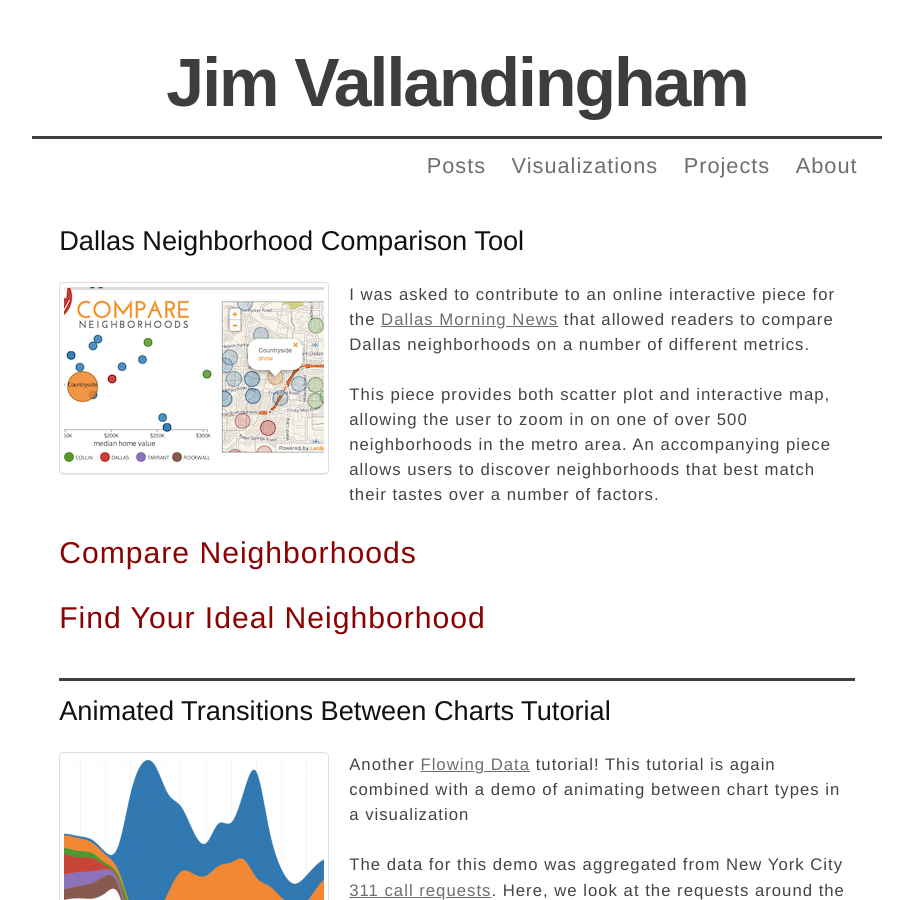
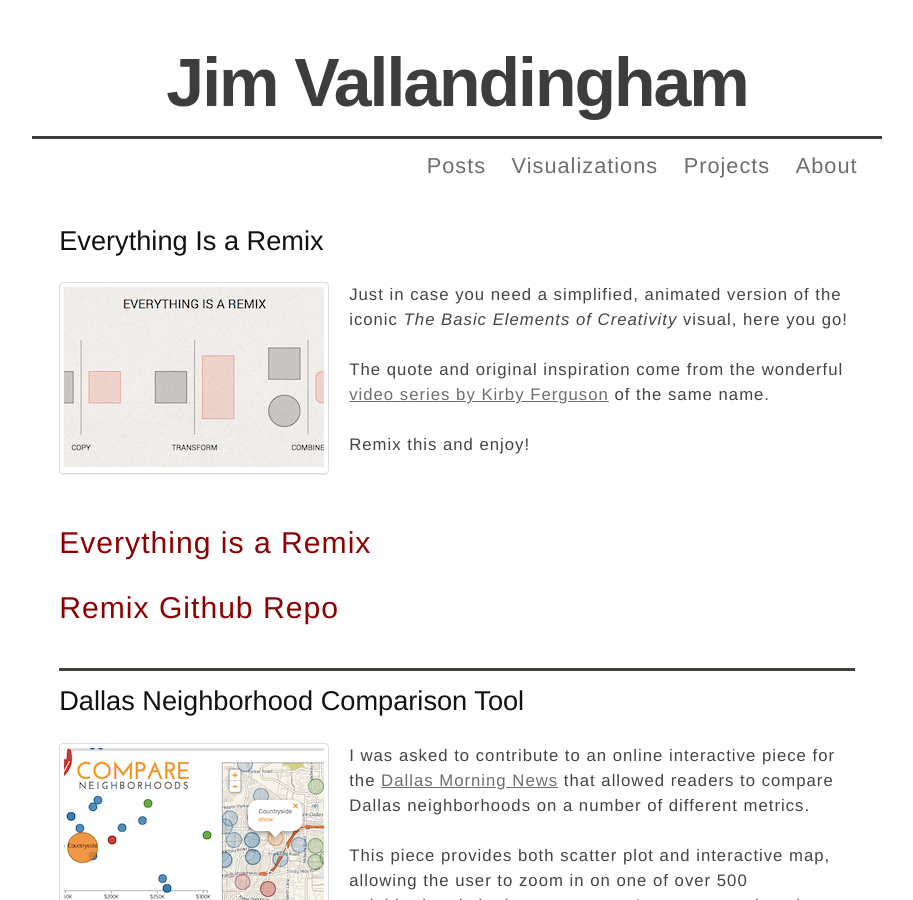
Before and after one commit to vlandham/vlandham.github.com, a Jekyll site: the page built from vis/index.html, in a window 1280 px wide and 900 px high. Shown: the whole window, without its empty margins (183-1096 px from the left). Built offline with Jekyll 4.4.1, drawn with Linux system fonts in a browser that asks for light colours; some web fonts are replaced; Markdown is read by kramdown in place of the engine named in the settings.

Commit message:
add remix vis

```diff
--- a/vis/index.html
+++ b/vis/index.html
@@ -3,6 +3,18 @@ layout: default
 title: Visualizations
 ---
 
+<div name="remix" id="remix" class="section">
+  <h2>Everything Is a Remix</h2>
+  <div class="thumbnail left">
+    <a href="http://vallandingham.me/remix/"><img src="http://vallandingham.me/images/vis/remix_thumb.png" alt="everything is a remix"/></a>
+  </div>
+  <p>Just in case you need a simplified, animated version of the iconic <i>The Basic Elements of Creativity</i> visual, here you go!</p>
+  <p>The quote and original inspiration come from the wonderful <a href="http://everythingisaremix.info/everything-is-a-remix-part-3/">video series by Kirby Ferguson</a> of the same name.</p>
+  <p>Remix this and enjoy!</p><br/><br/>
+
+  <p><a class="post_title" href="http://vallandingham.me/remix/">Everything is a Remix</a></p>
+  <p><a class="post_title" href="https://github.com/vlandham/remix">Remix Github Repo</a></p>
+</div>
 <div name="dallas_scatterplot" id="dallas_scatterplot" class="section">
   <h2>Dallas Neighborhood Comparison Tool</h2>
   <div class="thumbnail left">
```
Also changed, not shown: images/vis/remix_thumb.png (added).
